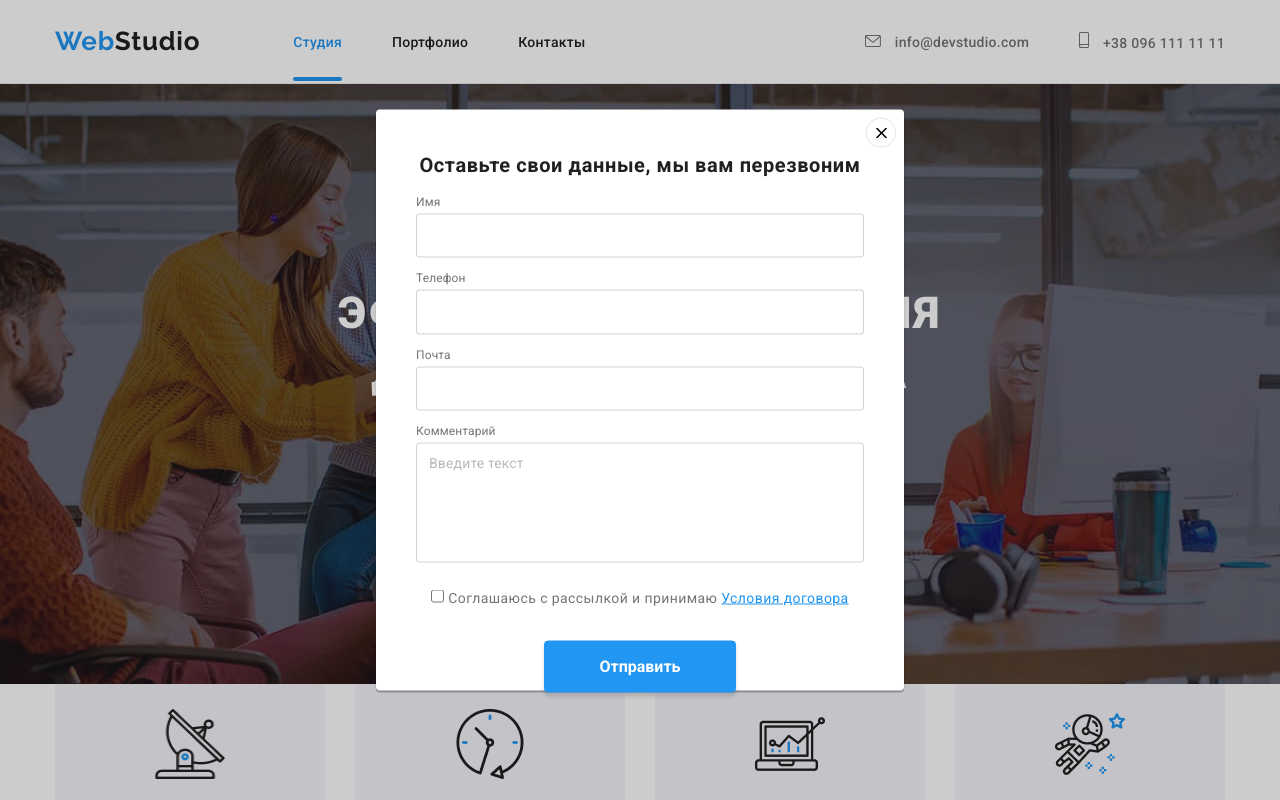
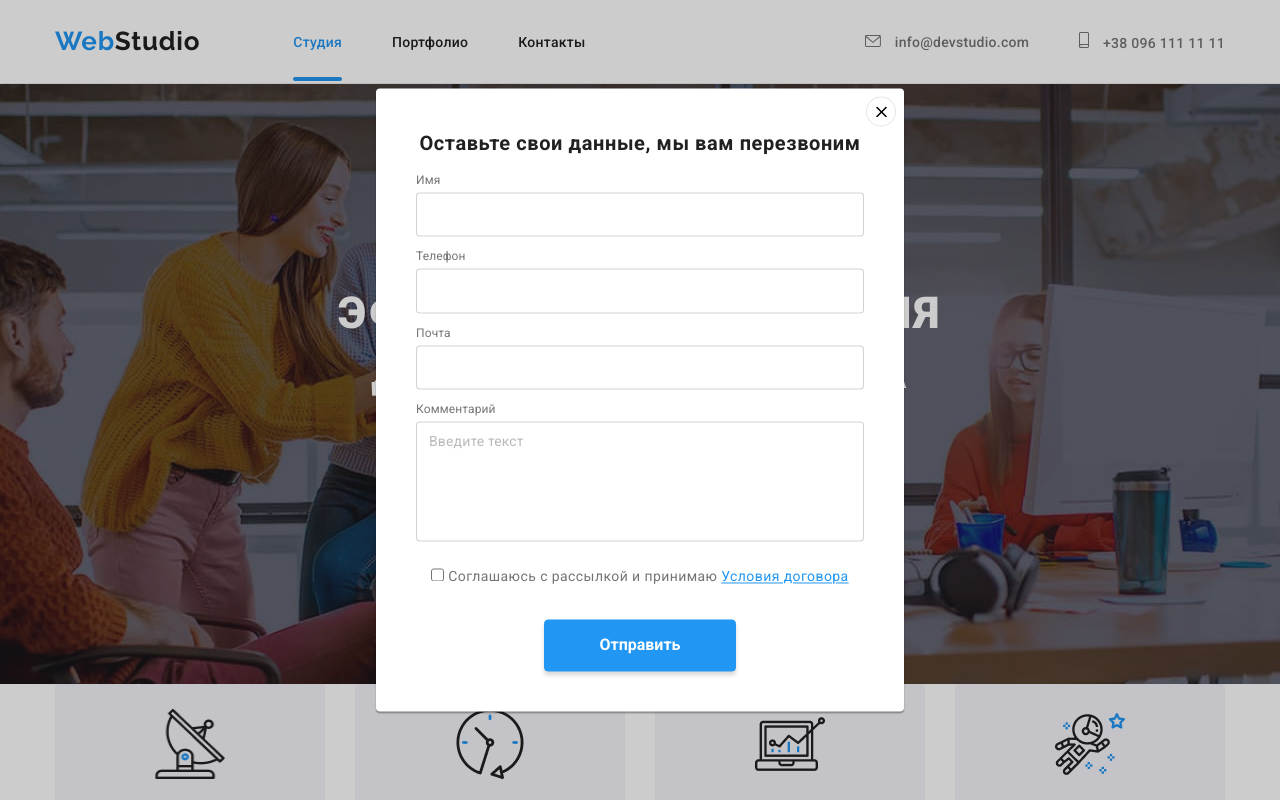
Before and after one commit to alalasimys/goit-markup-hw-06, a plain HTML site: page index.html in a window 1280 px wide. Both pictures are taken after a click on the button "Заказать услугу". Shown: the top 800 px of the page. Drawn offline with nearby package versions, Linux system fonts and the light colour scheme.

Commit message:
Увеличивает z-index

```diff
--- a/css/styles.css
+++ b/css/styles.css
@@ -736,13 +736,13 @@ footer {
 
 .modal {
   position: absolute;
-  z-index: 4;
+  z-index: 5;
   left: 50%;
   top: 50%;
   transform: translate(-50%, -50%) scale(1);
 
-  width: 528px;
-  height: 581px;
+  min-width: 528px;
+  min-height: 581px;
 
   padding: 40px;
 
--- a/index.html
+++ b/index.html
@@ -612,7 +612,7 @@
         <div class="footer-wrap">
           <p class="join-us-text">Подпишитесь на рассылку</p>
           <input id="" type="email" placeholder="E-mail" />
-          <button type="button">Подписаться</button>
+          <button class="button" type="button">Подписаться</button>
         </div>
       </div>
     </footer>
```
